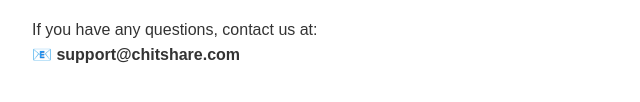
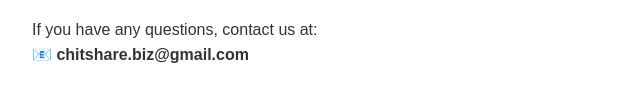
Before and after one commit to shriyanghosh/chitshare-legal, a plain HTML site: page privacy-policy/index.html in a window 1280 px wide. Shown: the part 914-1016 px from the top of the page, 158-798 px from the left. Drawn offline with Linux system fonts and the light colour scheme.

Commit message:
Update index.html

```diff
--- a/privacy-policy/index.html
+++ b/privacy-policy/index.html
@@ -64,7 +64,7 @@ on this page.
 <h2>Contact Us</h2>
 <p>
 If you have any questions, contact us at:<br />
-📧 <strong>support@chitshare.com</strong>
+📧 <strong>chitshare.biz@gmail.com</strong>
 </p>
 
 </body>
```
